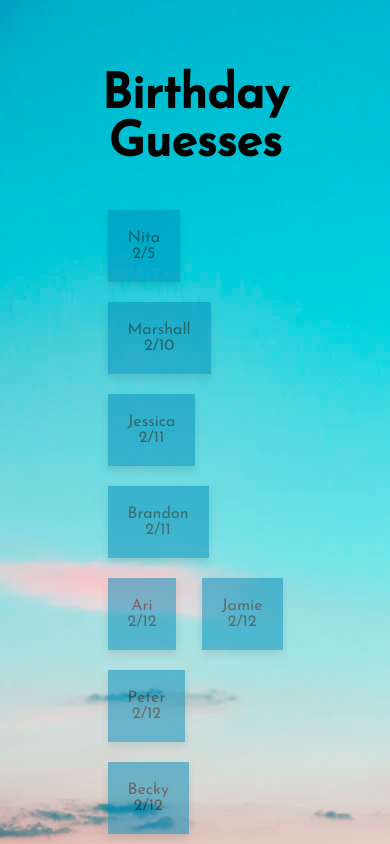
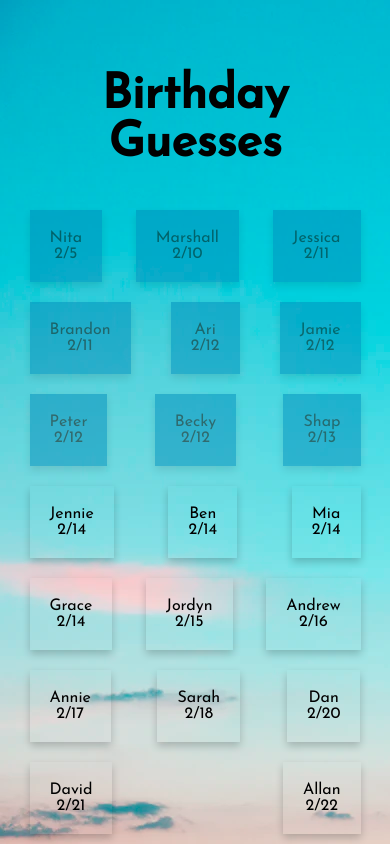
Before and after one commit to beckyphan/bpw-frontend, a React (Create React App) app: page /birthday in a window 390 px wide. Shown: the top 844 px of the page. Built offline with nearby package versions, Linux system fonts and the light colour scheme.

Commit message:
added mobile responsive

```diff
--- a/src/App.css
+++ b/src/App.css
@@ -100,3 +100,10 @@ div.Card.out {
 .out {
   opacity: 0.5;
 }
+
+@media only screen and (max-width: 600px) {
+  .BdayContainer {
+    margin: 0 auto;
+    width: 90%;
+  }
+}
```
